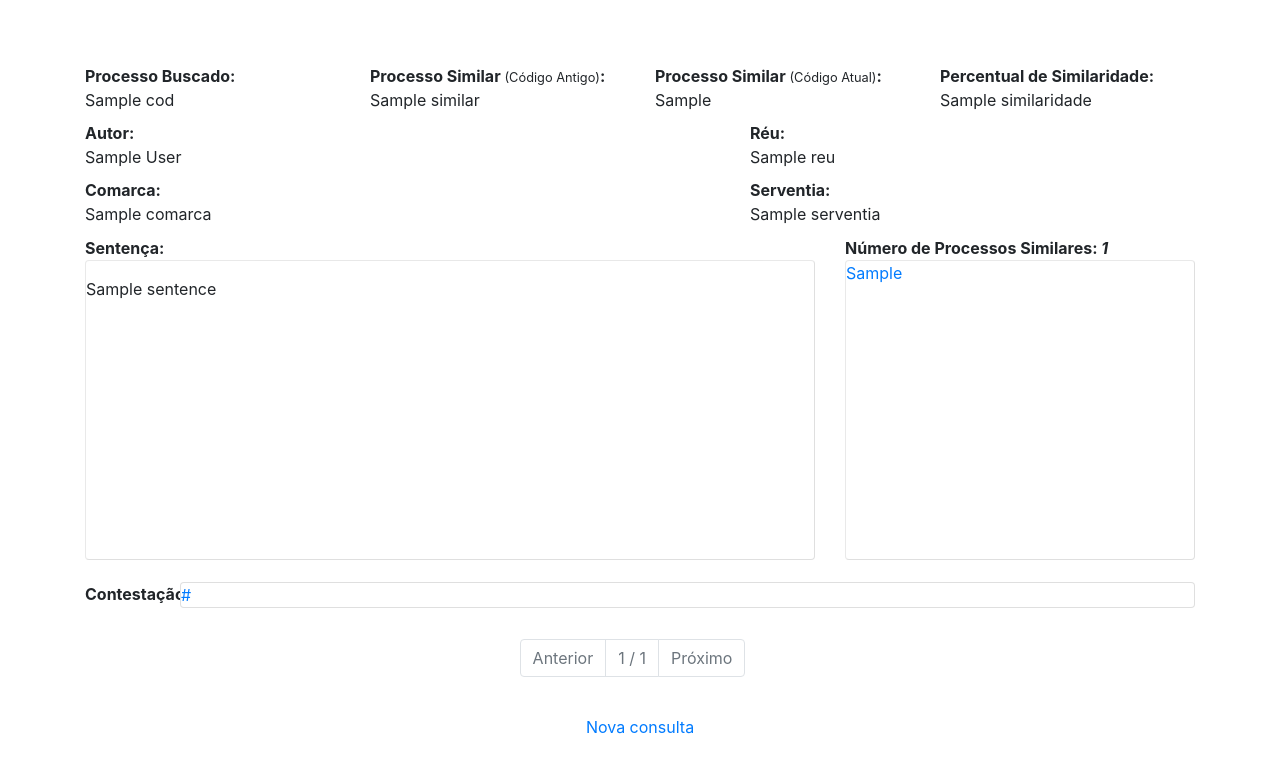
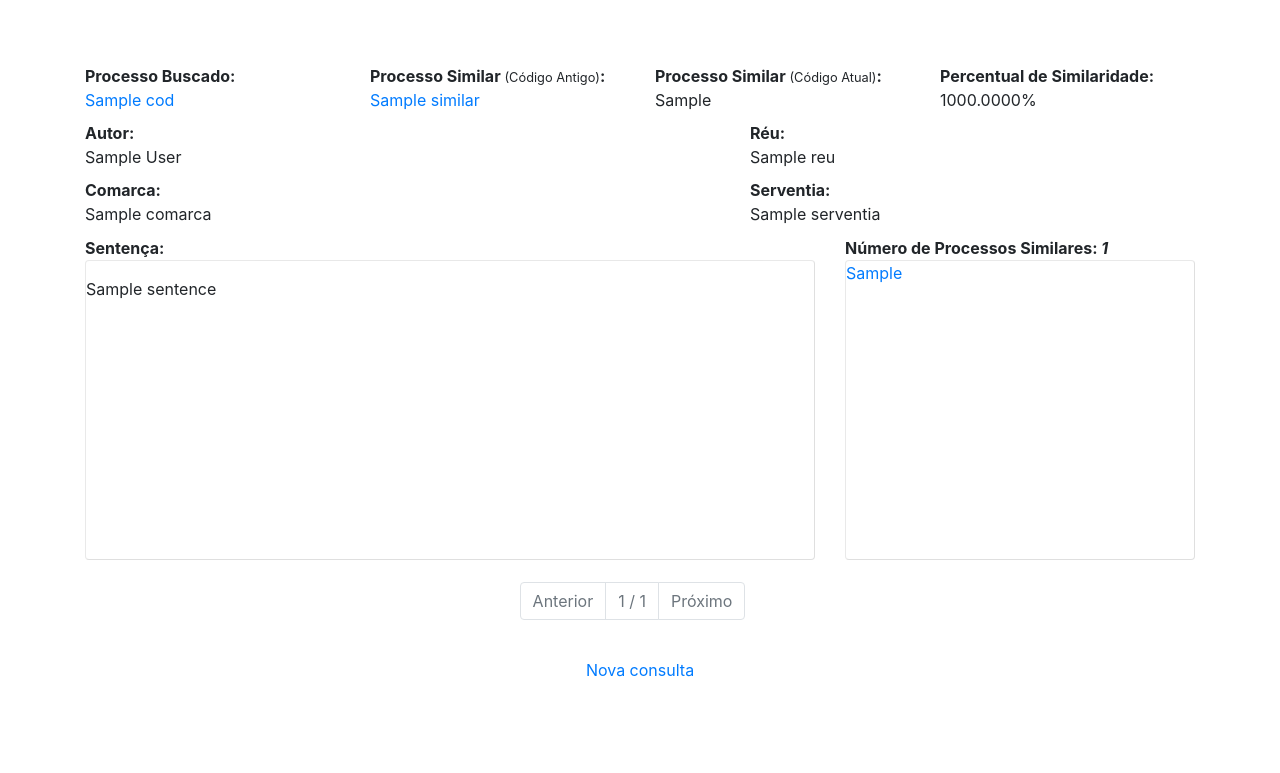
Before and after one commit to yangricardo/reditus, a Django app: template templates/search/sentenca.html in a window 1280 px wide. Shown: the top 773 px of the page. Run offline with Django 3.2, Linux system fonts and the light colour scheme; the template is opened without the code that fills it: most values are stand-ins (such as "Sample title", 1, 10 or a date in 2020); some libraries are stand-ins or nearby versions.

Commit message:
Ajustes nos links

```diff
--- a/search/templatetags/form_tags.py
+++ b/search/templatetags/form_tags.py
@@ -11,3 +11,7 @@ def input_class(bound_field):
         elif field_type(bound_field) != 'PasswordInput':
             css_class = 'is-valid'
     return 'form-control {}'.format(css_class)
+
+@register.filter
+def percentage(value):
+    return '{0:.4%}'.format(value)
--- a/search/views.py
+++ b/search/views.py
@@ -40,6 +40,7 @@ def process_view(request,cod, index):
             comarca = process_data.get('comarca')
             df = process_data.get('data')
             process = df['processo'][int(index)]
+            process_url = process_data.get('process_url')
             sentence = df['sentenca'][int(index)]
             similar = re.search(r"\d{4}\.\d{3}\.\d{6}-\d",df['similar_processo'][int(index)]).group(0)
             author = re.search(r"(autor|Autor|AUTOR|Parte Autora)(\s*:\s*)(\w.+)+",sentence).group(3) if re.search(r"(autor|Autor|AUTOR|Parte Autora)(\s*:\s*)(\w.+)+[^\n]",sentence) else ""
@@ -50,6 +51,7 @@ def process_view(request,cod, index):
 
             similar_processes = list(process_data.get('similar_processo').items())
 
+
             pages = df['processo'].count()-1
 
             has_previous = True if int(index) > 0 else False
@@ -57,7 +59,7 @@ def process_view(request,cod, index):
             previousIndex = int(index)-1 if int(index) > 0 else 0
             nextIndex = int(index)+1 if int(index) < pages else pages
             #return render(request, 'search/sentenca.html', {'process': process,'sentence':sentence,'similar':similar,'author':author,'reu':reu, 'pages':pages, 'previousindex':previousIndex,'nextindex':nextIndex })
-            return render(request, 'search/sentenca.html', {'cod':cod, 'index':index ,'process': process,'sentence':sentence,'similar':similar,'similaridade':similaridade,'similar_atual':similar_atual,'similar_processes':similar_processes,'author':author,'reu':reu,'url':url,'serventia':serventia,'comarca':comarca,'pages':pages, 'previousindex':previousIndex,'nextindex':nextIndex,'has_previous':has_previous,'has_next':has_next  })
+            return render(request, 'search/sentenca.html', {'cod':cod, 'index':index ,'process': process,'process_url':process_url,'sentence':sentence,'similar':similar,'similaridade':similaridade,'similar_atual':similar_atual,'similar_processes':similar_processes,'author':author,'reu':reu,'url':url,'serventia':serventia,'comarca':comarca,'pages':pages, 'previousindex':previousIndex,'nextindex':nextIndex,'has_previous':has_previous,'has_next':has_next  })
 
         return render(request, 'search/sentenca.html')
     except:
--- a/templates/search/sentenca.html
+++ b/templates/search/sentenca.html
@@ -1,4 +1,5 @@
 {% extends 'search/base.html' %}
+{% load form_tags widget_tweaks %}
 {% block content %}
 <div class="container">
     {% if error %}
@@ -11,11 +12,15 @@
         <div class="row row-container row-height">
             <div class="col-sm-3">
                 <strong>Processo Buscado:</strong>
-                <div class="card-text justify-content-center">{{ cod }}</div>
+                <div class="card-text justify-content-center">
+                    <a href="{{process_url}}" target="_blank">{{ cod }}</a>
+                </div>
             </div>
             <div class="col-sm-3">
                 <strong>Processo Similar <small>(Código Antigo)</small>:</strong>
-                <div class="card-text justify-content-center">{{ similar }}</div>
+                <div class="card-text justify-content-center">
+                    <a href="{{url}}" target="_blank">{{ similar }}</a>
+                </div>
             </div>
             <div class="col-sm-3">
                 <strong>Processo Similar <small>(Código Atual)</small>: </strong>
@@ -23,7 +28,7 @@
             </div>
             <div class="col-sm-3">
                 <strong>Percentual de Similaridade</small>: </strong>
-                <div class="card-text justify-content-center">{{ similaridade }}</div>
+                <div class="card-text justify-content-center">{{ similaridade | percentage}}</div>
             </div>
         </div>
         <div class="row row-container row-height">
@@ -69,15 +74,6 @@
                 </div>
             </div>
         </div>
-        <div class="row row-container row-height">
-            <div class="col-sm-1">
-                <strong>Contestação:</strong>
-            </div>
-            <div class="col-sm-11">
-                <div class="card text-justify"> <a href="{{url}}" target="_blank"> {{ url }} </a> </div>
-            </div>
-        </div>
-
 
         <div class="row row-container">
             <ul class="col pagination clearfix justify-content-center">
```
Also changed, not shown: search/apps.py (+8 -5 lines).
